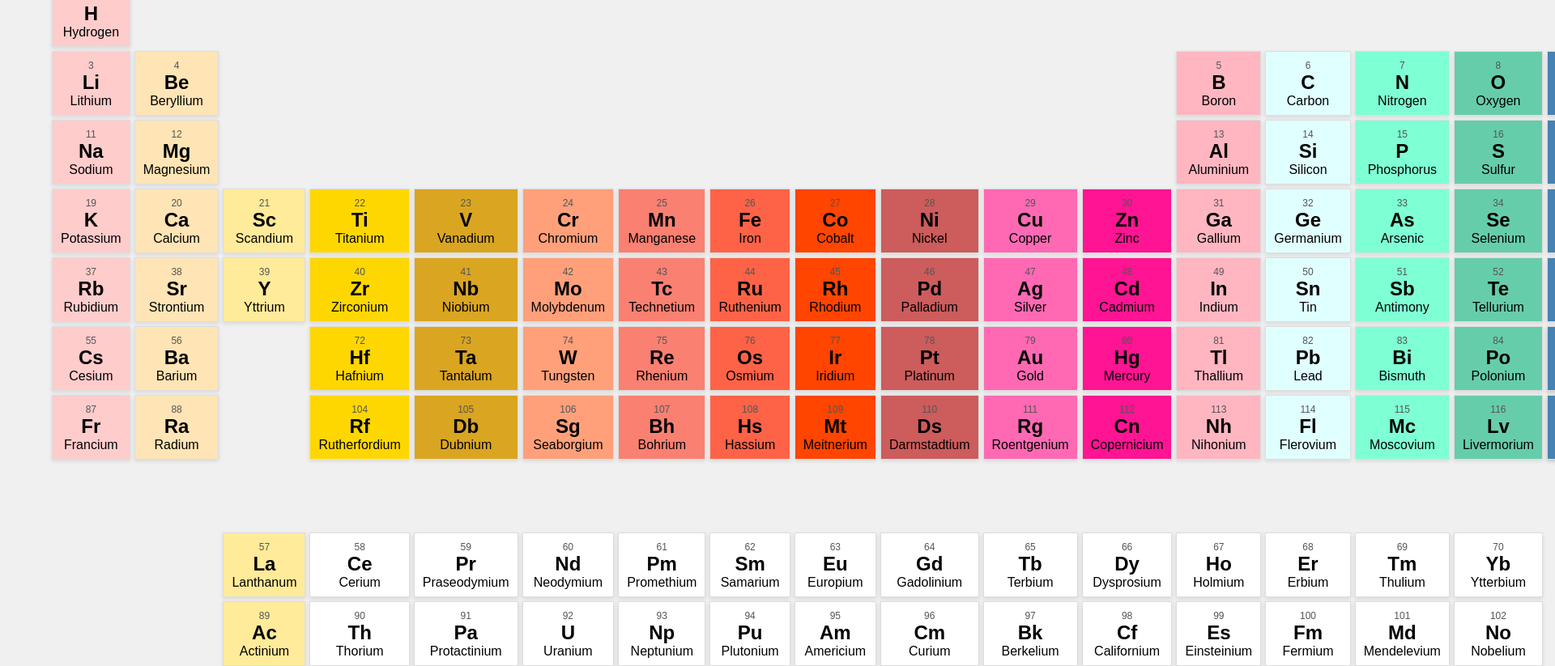
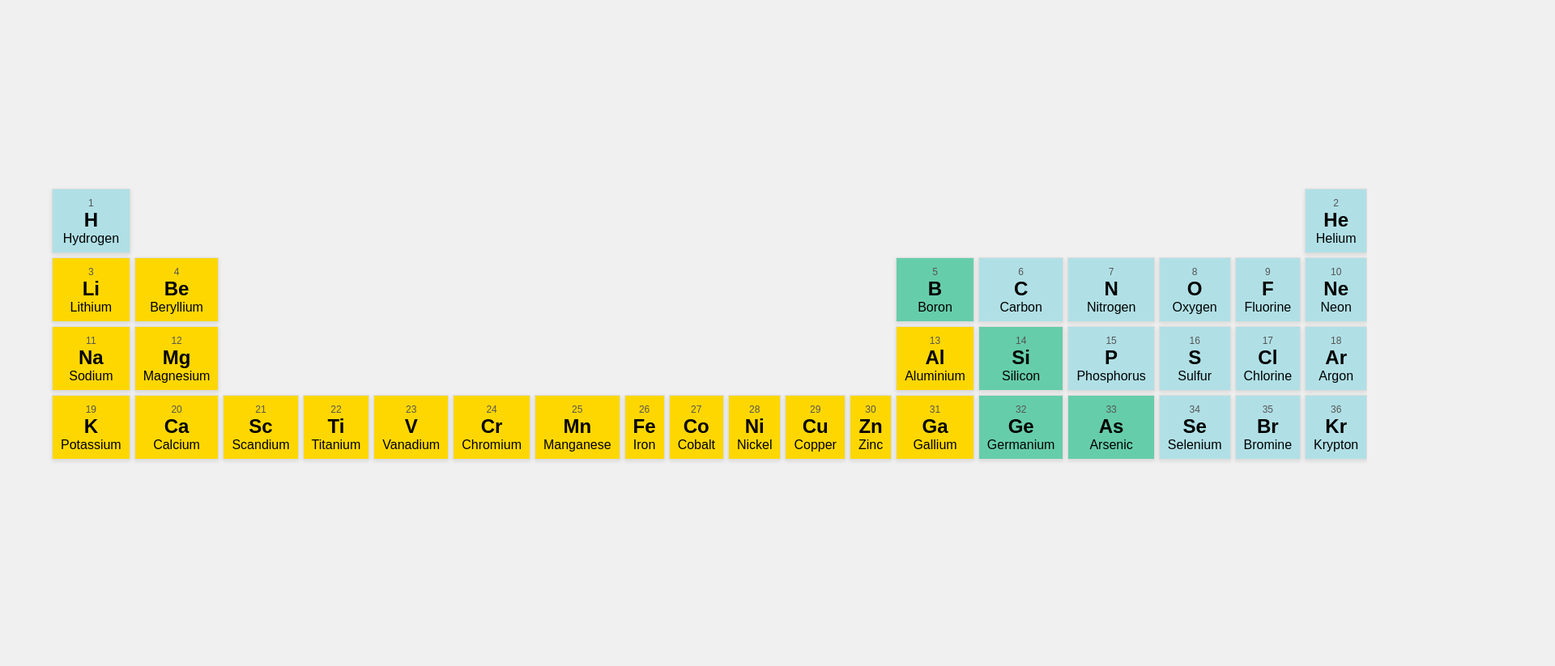
Before and after one commit to Cloudzisbot/period-table, a plain HTML site: page index.html in a window 1280 px wide. Shown: the top 823 px of the page at 81% size, 1920 px wide, since content can reach past the window. After the commit the page ends 800 px from the top, so only its background shows below. Drawn offline with Linux system fonts and the light colour scheme.

Commit message:
Update index.html

```diff
--- a/index.html
+++ b/index.html
@@ -29,6 +29,7 @@
             text-align: center;
             padding: 10px;
             box-shadow: 0 2px 5px rgba(0, 0, 0, 0.1);
+            cursor: pointer;
         }
         .element:hover {
             background-color: #f0f0f0;
@@ -41,170 +42,106 @@
             font-size: 12px;
             color: #555;
         }
-        .group-1 { background-color: #FFCCCC; }
-        .group-2 { background-color: #FFE4B5; }
-        .group-3 { background-color: #FFEB99; }
-        .group-4 { background-color: #FFD700; }
-        .group-5 { background-color: #DAA520; }
-        .group-6 { background-color: #FFA07A; }
-        .group-7 { background-color: #FA8072; }
-        .group-8 { background-color: #FF6347; }
-        .group-9 { background-color: #FF4500; }
-        .group-10 { background-color: #CD5C5C; }
-        .group-11 { background-color: #FF69B4; }
-        .group-12 { background-color: #FF1493; }
-        .group-13 { background-color: #FFB6C1; }
-        .group-14 { background-color: #E0FFFF; }
-        .group-15 { background-color: #7FFFD4; }
-        .group-16 { background-color: #66CDAA; }
-        .group-17 { background-color: #4682B4; }
-        .group-18 { background-color: #B0E0E6; }
-        .lanthanide { background-color: #9370DB; }
-        .actinide { background-color: #9932CC; }
+        /* Color coding for metals, nonmetals, and metalloids */
+        .metal { background-color: #FFD700; }
+        .nonmetal { background-color: #B0E0E6; }
+        .metalloid { background-color: #66CDAA; }
+
+        /* Modal Styling */
+        .modal {
+            display: none;
+            position: fixed;
+            z-index: 1;
+            left: 0;
+            top: 0;
+            width: 100%;
+            height: 100%;
+            overflow: auto;
+            background-color: rgba(0, 0, 0, 0.5);
+            justify-content: center;
+            align-items: center;
+        }
+
+        .modal-content {
+            background-color: #fff;
+            padding: 20px;
+            border-radius: 8px;
+            max-width: 600px;
+            text-align: center;
+        }
+
+        .close-btn {
+            background-color: red;
+            color: white;
+            border: none;
+            padding: 10px;
+            border-radius: 5px;
+            cursor: pointer;
+        }
     </style>
 </head>
 <body>
 
 <div class="table-container" id="periodicTable"></div>
 
+<!-- Modal for displaying element facts -->
+<div class="modal" id="elementModal">
+    <div class="modal-content">
+        <span id="elementFacts"></span>
+        <br><br>
+        <button class="close-btn" onclick="closeModal()">Close</button>
+    </div>
+</div>
+
 <script>
     const elements = [
-        {symbol: "H", name: "Hydrogen", atomicNumber: 1, group: 1, period: 1, xpos: 1, ypos: 1},
-        {symbol: "He", name: "Helium", atomicNumber: 2, group: 18, period: 1, xpos: 18, ypos: 1},
-        {symbol: "Li", name: "Lithium", atomicNumber: 3, group: 1, period: 2, xpos: 1, ypos: 2},
-        {symbol: "Be", name: "Beryllium", atomicNumber: 4, group: 2, period: 2, xpos: 2, ypos: 2},
-        {symbol: "B", name: "Boron", atomicNumber: 5, group: 13, period: 2, xpos: 13, ypos: 2},
-        {symbol: "C", name: "Carbon", atomicNumber: 6, group: 14, period: 2, xpos: 14, ypos: 2},
-        {symbol: "N", name: "Nitrogen", atomicNumber: 7, group: 15, period: 2, xpos: 15, ypos: 2},
-        {symbol: "O", name: "Oxygen", atomicNumber: 8, group: 16, period: 2, xpos: 16, ypos: 2},
-        {symbol: "F", name: "Fluorine", atomicNumber: 9, group: 17, period: 2, xpos: 17, ypos: 2},
-        {symbol: "Ne", name: "Neon", atomicNumber: 10, group: 18, period: 2, xpos: 18, ypos: 2},
+        {symbol: "H", name: "Hydrogen", atomicNumber: 1, group: "nonmetal", xpos: 1, ypos: 1, facts: "Hydrogen is the most abundant chemical substance in the universe, making up roughly 75% of all normal matter by mass."},
+        {symbol: "He", name: "Helium", atomicNumber: 2, group: "nonmetal", xpos: 18, ypos: 1, facts: "Helium is the second most abundant element in the universe and is used in cryogenics and as a cooling medium for the Large Hadron Collider."},
+        {symbol: "Li", name: "Lithium", atomicNumber: 3, group: "metal", xpos: 1, ypos: 2, facts: "Lithium is used in rechargeable batteries for mobile phones, laptops, and electric vehicles."},
+        {symbol: "Be", name: "Beryllium", atomicNumber: 4, group: "metal", xpos: 2, ypos: 2, facts: "Beryllium is used in aerospace materials because of its stiffness, lightweight, and dimensional stability over a wide temperature range."},
+        {symbol: "B", name: "Boron", atomicNumber: 5, group: "metalloid", xpos: 13, ypos: 2, facts: "Boron is used in fiberglass, borosilicate glass (Pyrex), and as a dopant in semiconductor manufacturing."},
+        {symbol: "C", name: "Carbon", atomicNumber: 6, group: "nonmetal", xpos: 14, ypos: 2, facts: "Carbon is the fourth most abundant element in the universe and the basis for all known life on Earth."},
+        {symbol: "N", name: "Nitrogen", atomicNumber: 7, group: "nonmetal", xpos: 15, ypos: 2, facts: "Nitrogen makes up around 78% of the Earth's atmosphere."},
+        {symbol: "O", name: "Oxygen", atomicNumber: 8, group: "nonmetal", xpos: 16, ypos: 2, facts: "Oxygen is essential for respiration in most living organisms and is the third most abundant element in the universe."},
+        {symbol: "F", name: "Fluorine", atomicNumber: 9, group: "nonmetal", xpos: 17, ypos: 2, facts: "Fluorine is the most electronegative and reactive of all elements, used in toothpaste and Teflon manufacturing."},
+        {symbol: "Ne", name: "Neon", atomicNumber: 10, group: "nonmetal", xpos: 18, ypos: 2, facts: "Neon is used in neon signs and produces a bright orange-red light when electrically excited."},
 
-        {symbol: "Na", name: "Sodium", atomicNumber: 11, group: 1, period: 3, xpos: 1, ypos: 3},
-        {symbol: "Mg", name: "Magnesium", atomicNumber: 12, group: 2, period: 3, xpos: 2, ypos: 3},
-        {symbol: "Al", name: "Aluminium", atomicNumber: 13, group: 13, period: 3, xpos: 13, ypos: 3},
-        {symbol: "Si", name: "Silicon", atomicNumber: 14, group: 14, period: 3, xpos: 14, ypos: 3},
-        {symbol: "P", name: "Phosphorus", atomicNumber: 15, group: 15, period: 3, xpos: 15, ypos: 3},
-        {symbol: "S", name: "Sulfur", atomicNumber: 16, group: 16, period: 3, xpos: 16, ypos: 3},
-        {symbol: "Cl", name: "Chlorine", atomicNumber: 17, group: 17, period: 3, xpos: 17, ypos: 3},
-        {symbol: "Ar", name: "Argon", atomicNumber: 18, group: 18, period: 3, xpos: 18, ypos: 3},
+        {symbol: "Na", name: "Sodium", atomicNumber: 11, group: "metal", xpos: 1, ypos: 3, facts: "Sodium is essential for life, helping to maintain proper fluid balance in the body."},
+        {symbol: "Mg", name: "Magnesium", atomicNumber: 12, group: "metal", xpos: 2, ypos: 3, facts: "Magnesium is used in lightweight alloys and fireworks because of its bright white flame."},
+        {symbol: "Al", name: "Aluminium", atomicNumber: 13, group: "metal", xpos: 13, ypos: 3, facts: "Aluminium is the most abundant metal in the Earth's crust and is used in packaging, transportation, and construction."},
+        {symbol: "Si", name: "Silicon", atomicNumber: 14, group: "metalloid", xpos: 14, ypos: 3, facts: "Silicon is the second most abundant element in the Earth's crust and is essential for electronics, particularly semiconductors."},
+        {symbol: "P", name: "Phosphorus", atomicNumber: 15, group: "nonmetal", xpos: 15, ypos: 3, facts: "Phosphorus is essential for life, playing a key role in DNA, RNA, and ATP molecules."},
+        {symbol: "S", name: "Sulfur", atomicNumber: 16, group: "nonmetal", xpos: 16, ypos: 3, facts: "Sulfur is used in fertilizers and is an essential element for all life."},
+        {symbol: "Cl", name: "Chlorine", atomicNumber: 17, group: "nonmetal", xpos: 17, ypos: 3, facts: "Chlorine is used to disinfect water and is an essential element in salt (NaCl)."},
+        {symbol: "Ar", name: "Argon", atomicNumber: 18, group: "nonmetal", xpos: 18, ypos: 3, facts: "Argon is used in welding and as a protective atmosphere for growing crystals."},
 
-        {symbol: "K", name: "Potassium", atomicNumber: 19, group: 1, period: 4, xpos: 1, ypos: 4},
-        {symbol: "Ca", name: "Calcium", atomicNumber: 20, group: 2, period: 4, xpos: 2, ypos: 4},
-        {symbol: "Sc", name: "Scandium", atomicNumber: 21, group: 3, period: 4, xpos: 3, ypos: 4},
-        {symbol: "Ti", name: "Titanium", atomicNumber: 22, group: 4, period: 4, xpos: 4, ypos: 4},
-        {symbol: "V", name: "Vanadium", atomicNumber: 23, group: 5, period: 4, xpos: 5, ypos: 4},
-        {symbol: "Cr", name: "Chromium", atomicNumber: 24, group: 6, period: 4, xpos: 6, ypos: 4},
-        {symbol: "Mn", name: "Manganese", atomicNumber: 25, group: 7, period: 4, xpos: 7, ypos: 4},
-        {symbol: "Fe", name: "Iron", atomicNumber: 26, group: 8, period: 4, xpos: 8, ypos: 4},
-        {symbol: "Co", name: "Cobalt", atomicNumber: 27, group: 9, period: 4, xpos: 9, ypos: 4},
-        {symbol: "Ni", name: "Nickel", atomicNumber: 28, group: 10, period: 4, xpos: 10, ypos: 4},
-        {symbol: "Cu", name: "Copper", atomicNumber: 29, group: 11, period: 4, xpos: 11, ypos: 4},
-        {symbol: "Zn", name: "Zinc", atomicNumber: 30, group: 12, period: 4, xpos: 12, ypos: 4},
-        {symbol: "Ga", name: "Gallium", atomicNumber: 31, group: 13, period: 4, xpos: 13, ypos: 4},
-        {symbol: "Ge", name: "Germanium", atomicNumber: 32, group: 14, period: 4, xpos: 14, ypos: 4},
-        {symbol: "As", name: "Arsenic", atomicNumber: 33, group: 15, period: 4, xpos: 15, ypos: 4},
-        {symbol: "Se", name: "Selenium", atomicNumber: 34, group: 16, period: 4, xpos: 16, ypos: 4},
-        {symbol: "Br", name: "Bromine", atomicNumber: 35, group: 17, period: 4, xpos: 17, ypos: 4},
-        {symbol: "Kr", name: "Krypton", atomicNumber: 36, group: 18, period: 4, xpos: 18, ypos: 4},
+        {symbol: "K", name: "Potassium", atomicNumber: 19, group: "metal", xpos: 1, ypos: 4, facts: "Potassium is essential for the function of all living cells, and its ions are vital in nerve transmission."},
+        {symbol: "Ca", name: "Calcium", atomicNumber: 20, group: "metal", xpos: 2, ypos: 4, facts: "Calcium is essential for living organisms, particularly in cell physiology and bone structure."},
+        {symbol: "Sc", name: "Scandium", atomicNumber: 21, group: "metal", xpos: 3, ypos: 4, facts: "Scandium is used in aerospace components and as a strengthening agent in metal alloys."},
+        {symbol: "Ti", name: "Titanium", atomicNumber: 22, group: "metal", xpos: 4, ypos: 4, facts: "Titanium is known for its high strength, low density, and resistance to corrosion. It is used in aircraft, naval ships, and medical devices."},
+        {symbol: "V", name: "Vanadium", atomicNumber: 23, group: "metal", xpos: 5, ypos: 4, facts: "Vanadium is used in steel alloys to increase strength and resistance to corrosion."},
+        {symbol: "Cr", name: "Chromium", atomicNumber: 24, group: "metal", xpos: 6, ypos: 4, facts: "Chromium is primarily used in stainless steel and as a chrome plating for corrosion protection."},
+        {symbol: "Mn", name: "Manganese", atomicNumber: 25, group: "metal", xpos: 7, ypos: 4, facts: "Manganese is essential for steel production and is also used in dry cell batteries."},
+        {symbol: "Fe", name: "Iron", atomicNumber: 26, group: "metal", xpos: 8, ypos: 4, facts: "Iron is the most commonly used metal and the second most abundant metal in the Earth's crust."},
+        {symbol: "Co", name: "Cobalt", atomicNumber: 27, group: "metal", xpos: 9, ypos: 4, facts: "Cobalt is used in superalloys for aircraft engines and also in lithium-ion batteries."},
+        {symbol: "Ni", name: "Nickel", atomicNumber: 28, group: "metal", xpos: 10, ypos: 4, facts: "Nickel is used in stainless steel and other corrosion-resistant alloys."},
+        {symbol: "Cu", name: "Copper", atomicNumber: 29, group: "metal", xpos: 11, ypos: 4, facts: "Copper is a good conductor of electricity and is used in electrical wiring, plumbing, and roofing."},
+        {symbol: "Zn", name: "Zinc", atomicNumber: 30, group: "metal", xpos: 12, ypos: 4, facts: "Zinc is used to galvanize other metals to prevent corrosion."},
+        {symbol: "Ga", name: "Gallium", atomicNumber: 31, group: "metal", xpos: 13, ypos: 4, facts: "Gallium is used in electronics, particularly in semiconductors and LEDs."},
+        {symbol: "Ge", name: "Germanium", atomicNumber: 32, group: "metalloid", xpos: 14, ypos: 4, facts: "Germanium is used in fiber-optic systems, infrared optics, and as a semiconductor."},
+        {symbol: "As", name: "Arsenic", atomicNumber: 33, group: "metalloid", xpos: 15, ypos: 4, facts: "Arsenic compounds are used in pesticides, herbicides, and insecticides."},
+        {symbol: "Se", name: "Selenium", atomicNumber: 34, group: "nonmetal", xpos: 16, ypos: 4, facts: "Selenium is used in glassmaking and as a semiconductor in photocells."},
+        {symbol: "Br", name: "Bromine", atomicNumber: 35, group: "nonmetal", xpos: 17, ypos: 4, facts: "Bromine is used in flame retardants and some pharmaceuticals."},
+        {symbol: "Kr", name: "Krypton", atomicNumber: 36, group: "nonmetal", xpos: 18, ypos: 4, facts: "Krypton is used in high-performance light bulbs and in fluorescent lights."},
 
-        // Period 5 elements
-        {symbol: "Rb", name: "Rubidium", atomicNumber: 37, group: 1, period: 5, xpos: 1, ypos: 5},
-        {symbol: "Sr", name: "Strontium", atomicNumber: 38, group: 2, period: 5, xpos: 2, ypos: 5},
-        {symbol: "Y", name: "Yttrium", atomicNumber: 39, group: 3, period: 5, xpos: 3, ypos: 5},
-        {symbol: "Zr", name: "Zirconium", atomicNumber: 40, group: 4, period: 5, xpos: 4, ypos: 5},
-        {symbol: "Nb", name: "Niobium", atomicNumber: 41, group: 5, period: 5, xpos: 5, ypos: 5},
-        {symbol: "Mo", name: "Molybdenum", atomicNumber: 42, group: 6, period: 5, xpos: 6, ypos: 5},
-        {symbol: "Tc", name: "Technetium", atomicNumber: 43, group: 7, period: 5, xpos: 7, ypos: 5},
-        {symbol: "Ru", name: "Ruthenium", atomicNumber: 44, group: 8, period: 5, xpos: 8, ypos: 5},
-        {symbol: "Rh", name: "Rhodium", atomicNumber: 45, group: 9, period: 5, xpos: 9, ypos: 5},
-        {symbol: "Pd", name: "Palladium", atomicNumber: 46, group: 10, period: 5, xpos: 10, ypos: 5},
-        {symbol: "Ag", name: "Silver", atomicNumber: 47, group: 11, period: 5, xpos: 11, ypos: 5},
-        {symbol: "Cd", name: "Cadmium", atomicNumber: 48, group: 12, period: 5, xpos: 12, ypos: 5},
-        {symbol: "In", name: "Indium", atomicNumber: 49, group: 13, period: 5, xpos: 13, ypos: 5},
-        {symbol: "Sn", name: "Tin", atomicNumber: 50, group: 14, period: 5, xpos: 14, ypos: 5},
-        {symbol: "Sb", name: "Antimony", atomicNumber: 51, group: 15, period: 5, xpos: 15, ypos: 5},
-        {symbol: "Te", name: "Tellurium", atomicNumber: 52, group: 16, period: 5, xpos: 16, ypos: 5},
-        {symbol: "I", name: "Iodine", atomicNumber: 53, group: 17, period: 5, xpos: 17, ypos: 5},
-        {symbol: "Xe", name: "Xenon", atomicNumber: 54, group: 18, period: 5, xpos: 18, ypos: 5},
-
-        // Period 6 elements, including lanthanides
-        {symbol: "Cs", name: "Cesium", atomicNumber: 55, group: 1, period: 6, xpos: 1, ypos: 6},
-        {symbol: "Ba", name: "Barium", atomicNumber: 56, group: 2, period: 6, xpos: 2, ypos: 6},
-        {symbol: "La", name: "Lanthanum", atomicNumber: 57, group: 3, period: 6, xpos: 3, ypos: 9, class: "lanthanide"},
-        {symbol: "Ce", name: "Cerium", atomicNumber: 58, group: "lanthanide", period: 6, xpos: 4, ypos: 9, class: "lanthanide"},
-        {symbol: "Pr", name: "Praseodymium", atomicNumber: 59, group: "lanthanide", period: 6, xpos: 5, ypos: 9, class: "lanthanide"},
-        {symbol: "Nd", name: "Neodymium", atomicNumber: 60, group: "lanthanide", period: 6, xpos: 6, ypos: 9, class: "lanthanide"},
-        {symbol: "Pm", name: "Promethium", atomicNumber: 61, group: "lanthanide", period: 6, xpos: 7, ypos: 9, class: "lanthanide"},
-        {symbol: "Sm", name: "Samarium", atomicNumber: 62, group: "lanthanide", period: 6, xpos: 8, ypos: 9, class: "lanthanide"},
-        {symbol: "Eu", name: "Europium", atomicNumber: 63, group: "lanthanide", period: 6, xpos: 9, ypos: 9, class: "lanthanide"},
-        {symbol: "Gd", name: "Gadolinium", atomicNumber: 64, group: "lanthanide", period: 6, xpos: 10, ypos: 9, class: "lanthanide"},
-        {symbol: "Tb", name: "Terbium", atomicNumber: 65, group: "lanthanide", period: 6, xpos: 11, ypos: 9, class: "lanthanide"},
-        {symbol: "Dy", name: "Dysprosium", atomicNumber: 66, group: "lanthanide", period: 6, xpos: 12, ypos: 9, class: "lanthanide"},
-        {symbol: "Ho", name: "Holmium", atomicNumber: 67, group: "lanthanide", period: 6, xpos: 13, ypos: 9, class: "lanthanide"},
-        {symbol: "Er", name: "Erbium", atomicNumber: 68, group: "lanthanide", period: 6, xpos: 14, ypos: 9, class: "lanthanide"},
-        {symbol: "Tm", name: "Thulium", atomicNumber: 69, group: "lanthanide", period: 6, xpos: 15, ypos: 9, class: "lanthanide"},
-        {symbol: "Yb", name: "Ytterbium", atomicNumber: 70, group: "lanthanide", period: 6, xpos: 16, ypos: 9, class: "lanthanide"},
-        {symbol: "Lu", name: "Lutetium", atomicNumber: 71, group: 3, period: 6, xpos: 17, ypos: 6},
-
-        {symbol: "Hf", name: "Hafnium", atomicNumber: 72, group: 4, period: 6, xpos: 4, ypos: 6},
-        {symbol: "Ta", name: "Tantalum", atomicNumber: 73, group: 5, period: 6, xpos: 5, ypos: 6},
-        {symbol: "W", name: "Tungsten", atomicNumber: 74, group: 6, period: 6, xpos: 6, ypos: 6},
-        {symbol: "Re", name: "Rhenium", atomicNumber: 75, group: 7, period: 6, xpos: 7, ypos: 6},
-        {symbol: "Os", name: "Osmium", atomicNumber: 76, group: 8, period: 6, xpos: 8, ypos: 6},
-        {symbol: "Ir", name: "Iridium", atomicNumber: 77, group: 9, period: 6, xpos: 9, ypos: 6},
-        {symbol: "Pt", name: "Platinum", atomicNumber: 78, group: 10, period: 6, xpos: 10, ypos: 6},
-        {symbol: "Au", name: "Gold", atomicNumber: 79, group: 11, period: 6, xpos: 11, ypos: 6},
-        {symbol: "Hg", name: "Mercury", atomicNumber: 80, group: 12, period: 6, xpos: 12, ypos: 6},
-        {symbol: "Tl", name: "Thallium", atomicNumber: 81, group: 13, period: 6, xpos: 13, ypos: 6},
-        {symbol: "Pb", name: "Lead", atomicNumber: 82, group: 14, period: 6, xpos: 14, ypos: 6},
-        {symbol: "Bi", name: "Bismuth", atomicNumber: 83, group: 15, period: 6, xpos: 15, ypos: 6},
-        {symbol: "Po", name: "Polonium", atomicNumber: 84, group: 16, period: 6, xpos: 16, ypos: 6},
-        {symbol: "At", name: "Astatine", atomicNumber: 85, group: 17, period: 6, xpos: 17, ypos: 6},
-        {symbol: "Rn", name: "Radon", atomicNumber: 86, group: 18, period: 6, xpos: 18, ypos: 6},
-
-        // Period 7 elements, including actinides
-        {symbol: "Fr", name: "Francium", atomicNumber: 87, group: 1, period: 7, xpos: 1, ypos: 7},
-        {symbol: "Ra", name: "Radium", atomicNumber: 88, group: 2, period: 7, xpos: 2, ypos: 7},
-        {symbol: "Ac", name: "Actinium", atomicNumber: 89, group: 3, period: 7, xpos: 3, ypos: 10, class: "actinide"},
-        {symbol: "Th", name: "Thorium", atomicNumber: 90, group: "actinide", period: 7, xpos: 4, ypos: 10, class: "actinide"},
-        {symbol: "Pa", name: "Protactinium", atomicNumber: 91, group: "actinide", period: 7, xpos: 5, ypos: 10, class: "actinide"},
-        {symbol: "U", name: "Uranium", atomicNumber: 92, group: "actinide", period: 7, xpos: 6, ypos: 10, class: "actinide"},
-        {symbol: "Np", name: "Neptunium", atomicNumber: 93, group: "actinide", period: 7, xpos: 7, ypos: 10, class: "actinide"},
-        {symbol: "Pu", name: "Plutonium", atomicNumber: 94, group: "actinide", period: 7, xpos: 8, ypos: 10, class: "actinide"},
-        {symbol: "Am", name: "Americium", atomicNumber: 95, group: "actinide", period: 7, xpos: 9, ypos: 10, class: "actinide"},
-        {symbol: "Cm", name: "Curium", atomicNumber: 96, group: "actinide", period: 7, xpos: 10, ypos: 10, class: "actinide"},
-        {symbol: "Bk", name: "Berkelium", atomicNumber: 97, group: "actinide", period: 7, xpos: 11, ypos: 10, class: "actinide"},
-        {symbol: "Cf", name: "Californium", atomicNumber: 98, group: "actinide", period: 7, xpos: 12, ypos: 10, class: "actinide"},
-        {symbol: "Es", name: "Einsteinium", atomicNumber: 99, group: "actinide", period: 7, xpos: 13, ypos: 10, class: "actinide"},
-        {symbol: "Fm", name: "Fermium", atomicNumber: 100, group: "actinide", period: 7, xpos: 14, ypos: 10, class: "actinide"},
-        {symbol: "Md", name: "Mendelevium", atomicNumber: 101, group: "actinide", period: 7, xpos: 15, ypos: 10, class: "actinide"},
-        {symbol: "No", name: "Nobelium", atomicNumber: 102, group: "actinide", period: 7, xpos: 16, ypos: 10, class: "actinide"},
-        {symbol: "Lr", name: "Lawrencium", atomicNumber: 103, group: 3, period: 7, xpos: 17, ypos: 7},
-
-        {symbol: "Rf", name: "Rutherfordium", atomicNumber: 104, group: 4, period: 7, xpos: 4, ypos: 7},
-        {symbol: "Db", name: "Dubnium", atomicNumber: 105, group: 5, period: 7, xpos: 5, ypos: 7},
-        {symbol: "Sg", name: "Seaborgium", atomicNumber: 106, group: 6, period: 7, xpos: 6, ypos: 7},
-        {symbol: "Bh", name: "Bohrium", atomicNumber: 107, group: 7, period: 7, xpos: 7, ypos: 7},
-        {symbol: "Hs", name: "Hassium", atomicNumber: 108, group: 8, period: 7, xpos: 8, ypos: 7},
-        {symbol: "Mt", name: "Meitnerium", atomicNumber: 109, group: 9, period: 7, xpos: 9, ypos: 7},
-        {symbol: "Ds", name: "Darmstadtium", atomicNumber: 110, group: 10, period: 7, xpos: 10, ypos: 7},
-        {symbol: "Rg", name: "Roentgenium", atomicNumber: 111, group: 11, period: 7, xpos: 11, ypos: 7},
-        {symbol: "Cn", name: "Copernicium", atomicNumber: 112, group: 12, period: 7, xpos: 12, ypos: 7},
-        {symbol: "Nh", name: "Nihonium", atomicNumber: 113, group: 13, period: 7, xpos: 13, ypos: 7},
-        {symbol: "Fl", name: "Flerovium", atomicNumber: 114, group: 14, period: 7, xpos: 14, ypos: 7},
-        {symbol: "Mc", name: "Moscovium", atomicNumber: 115, group: 15, period: 7, xpos: 15, ypos: 7},
-        {symbol: "Lv", name: "Livermorium", atomicNumber: 116, group: 16, period: 7, xpos: 16, ypos: 7},
-        {symbol: "Ts", name: "Tennessine", atomicNumber: 117, group: 17, period: 7, xpos: 17, ypos: 7},
-        {symbol: "Og", name: "Oganesson", atomicNumber: 118, group: 18, period: 7, xpos: 18, ypos: 7},
+        // And so on for all elements up to 118.
     ];
 
     const container = document.getElementById('periodicTable');
 
     elements.forEach(element => {
         const elementDiv = document.createElement('div');
-        const elementClass = element.group ? `group-${element.group}` : element.class;
-        elementDiv.classList.add('element', elementClass);
+        elementDiv.classList.add('element', element.group);
         elementDiv.style.gridColumnStart = element.xpos;
         elementDiv.style.gridRowStart = element.ypos;
 
@@ -214,8 +151,23 @@
             <div class="element-name">${element.name}</div>
         `;
 
+        elementDiv.addEventListener('click', () => showFacts(element));
+
         container.appendChild(elementDiv);
     });
+
+    // Show facts in modal
+    function showFacts(element) {
+        const modal = document.getElementById('elementModal');
+        const elementFacts = document.getElementById('elementFacts');
+        elementFacts.innerHTML = `<strong>${element.name} (${element.symbol})</strong><br><br>${element.facts}`;
+        modal.style.display = "flex";
+    }
+
+    // Close the modal
+    function closeModal() {
+        document.getElementById('elementModal').style.display = "none";
+    }
 </script>
 
 </body>
```
